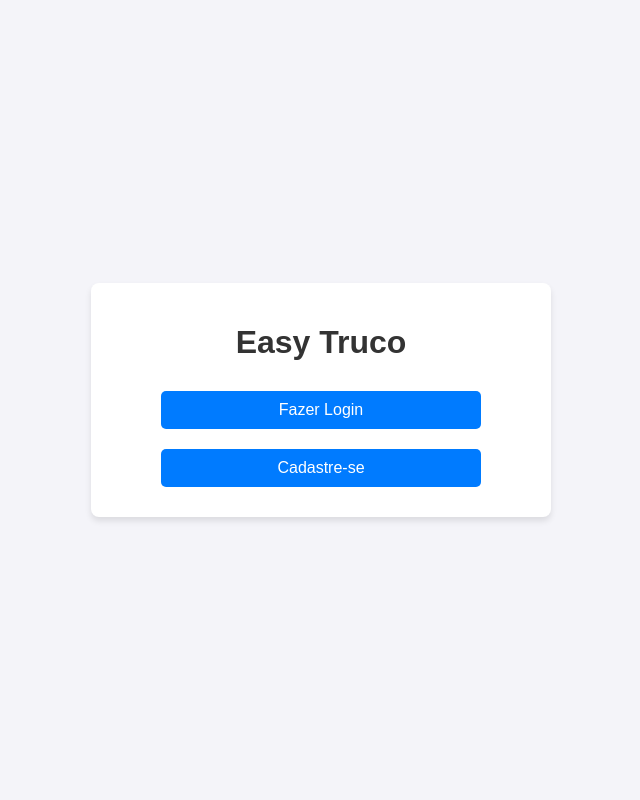
After one commit to felipefortinif/easyTruco, a Python web app: template templates/index.html in a window 1280 px wide. The commit adds this page. Shown: the whole page, without its empty margins (319-959 px from the left). Run offline with Jinja, Linux system fonts and the light colour scheme; the template is opened without the code that fills it, so the values that code supplies are empty.

Commit message:
feat: Cria tela principal

```diff
--- a/app.py
+++ b/app.py
@@ -14,8 +14,8 @@ info = Info(title="EasyTruco API", version="1.0.0")
 app = OpenAPI(__name__, info=info)
 
 @app.get('/')
-def hello():
-    return 'Olá, Mundo!'
+def home():
+    return render_template('index.html')
 
 @app.route('/listagem_partidas')
 def listagem_partidas():
--- /dev/null
+++ b/static/css/main.css
@@ -0,0 +1,49 @@
+body {
+    font-family: Arial, sans-serif;
+    background-color: #f4f4f9;
+    display: flex;
+    justify-content: center;
+    align-items: center;
+    height: 100vh;
+    margin: 0;
+}
+
+.main-container {
+    background-color: #fff;
+    padding: 20px 30px;
+    border-radius: 8px;
+    box-shadow: 0 4px 6px rgba(0, 0, 0, 0.1);
+    width: 100%;
+    max-width: 400px;
+    text-align: center;
+}
+
+h1 {
+    margin-bottom: 20px;
+    color: #333;
+}
+
+.button-container {
+    display: flex;
+    flex-direction: column;
+    justify-content: center;
+    align-items: center;
+    width: 100%;
+}
+
+button {
+    width: 80%;
+    padding: 10px;
+    margin: 10px 0;
+    background-color: #007bff;
+    border: none;
+    color: white;
+    font-size: 16px;
+    border-radius: 5px;
+    cursor: pointer;
+    transition: background-color 0.3s;
+}
+
+button:hover {
+    background-color: #0056b3;
+}
--- a/templates/cadastrar_partida.html
+++ b/templates/cadastrar_partida.html
@@ -1,5 +1,5 @@
 <!DOCTYPE html>
-<html lang="en">
+<html lang="pt-br">
 <head>
     <meta charset="UTF-8">
     <meta name="viewport" content="width=device-width, initial-scale=1.0">
--- a/templates/cadastro.html
+++ b/templates/cadastro.html
@@ -1,5 +1,5 @@
 <!DOCTYPE html>
-<html lang="en">
+<html lang="pt-br">
 <head>
     <meta charset="UTF-8">
     <meta name="viewport" content="width=device-width, initial-scale=1.0">
--- /dev/null
+++ b/templates/index.html
@@ -0,0 +1,20 @@
+<!DOCTYPE html>
+<html lang="pt-br">
+<head>
+    <meta charset="UTF-8">
+    <meta name="viewport" content="width=device-width, initial-scale=1.0">
+    <title>Easy Truco - Tela Principal</title>
+    <link rel="stylesheet" href="{{ url_for('static', filename='css/main.css') }}">
+</head>
+<body>
+    <div class="main-container">
+        <header>
+            <h1>Easy Truco</h1>
+        </header>
+        <div class="button-container">
+            <button onclick="window.location.href='/login'">Fazer Login</button>
+            <button onclick="window.location.href='/cadastro'">Cadastre-se</button>
+        </div>
+    </div>
+</body>
+</html>
--- a/templates/listagem_partidas.html
+++ b/templates/listagem_partidas.html
@@ -1,5 +1,5 @@
 <!DOCTYPE html>
-<html lang="en">
+<html lang="pt-br">
 <head>
     <meta charset="UTF-8">
     <meta name="viewport" content="width=device-width, initial-scale=1.0">
```
